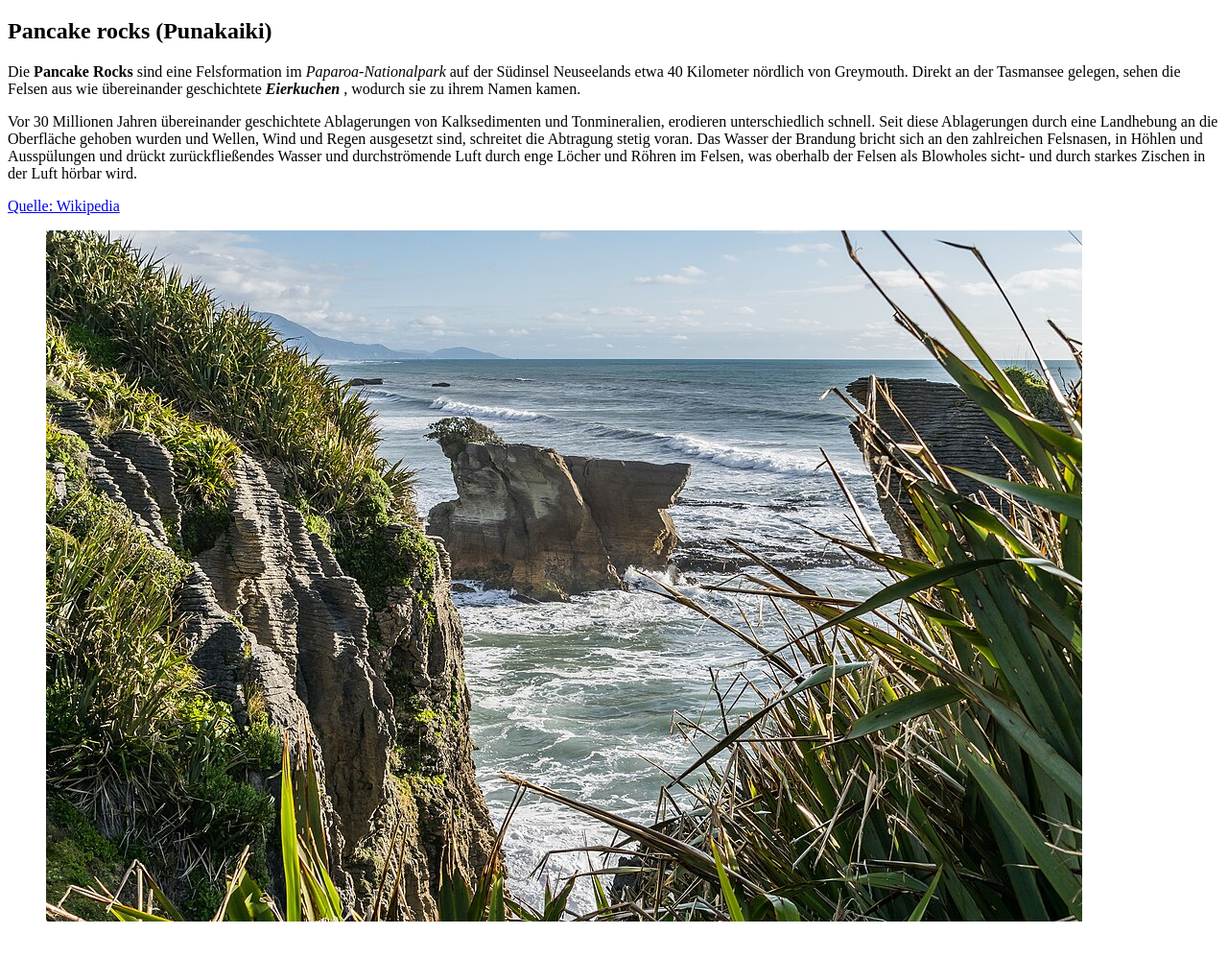
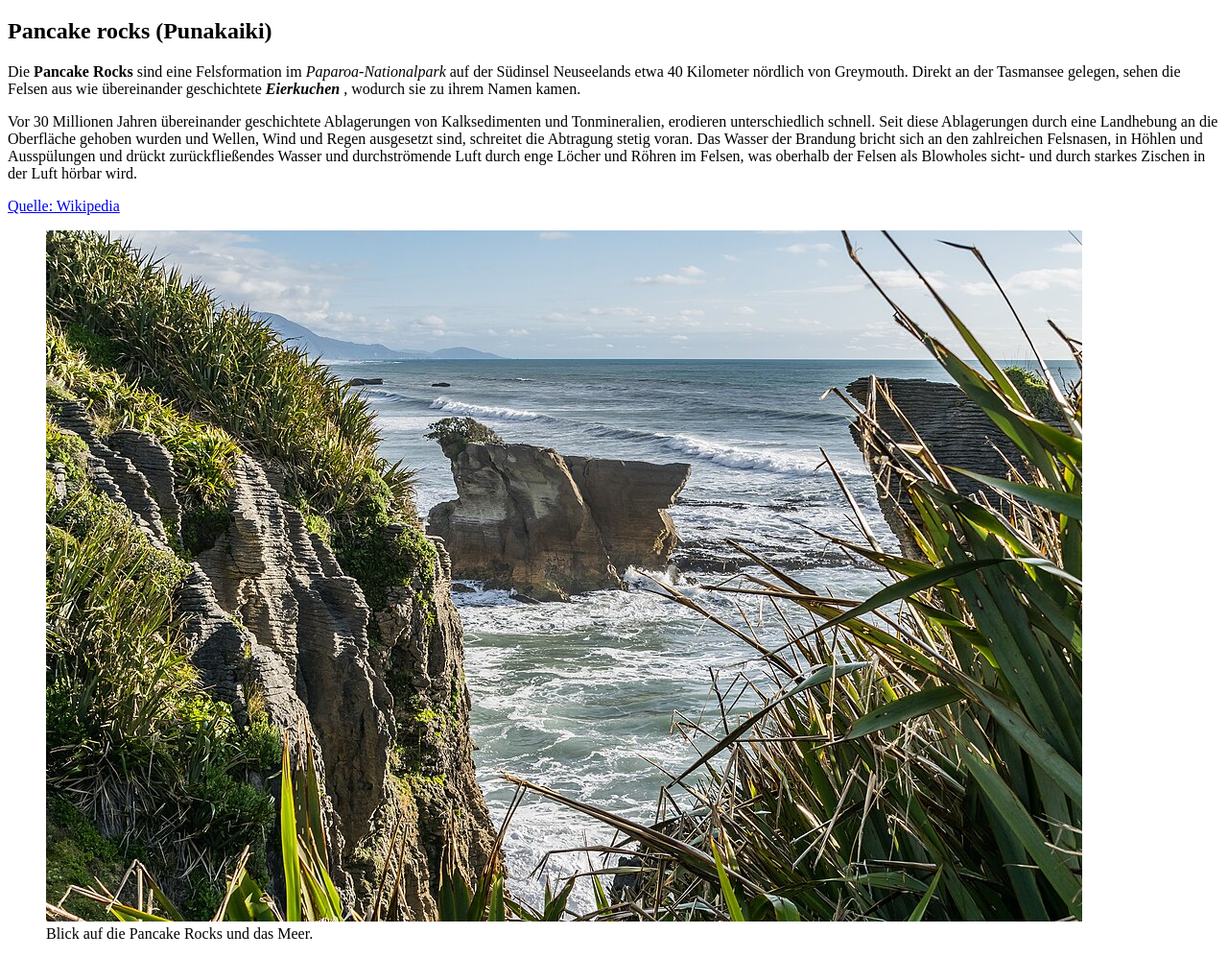
Before and after one commit to johaschra/nz, a plain HTML site: page index.html in a window 1280 px wide. Shown: the part 61-1059 px from the top of the page at 96% size. Drawn offline with Linux system fonts and the light colour scheme.

Commit message:
bildunterschrift

```diff
--- a/index.html
+++ b/index.html
@@ -26,7 +26,10 @@
 
     <figure>
         <img src="images/attraction.jpg" alt="Pancake Rocks">
+        <figcaption>Blick auf die Pancake Rocks und das Meer.</figcaption>
     </figure>
+    <!--Das ist ein Kommentar-->
+    <!-- https://commons.wikimedia.org/wiki/Category:Pancake_Rocks?uselang=de#/media/File:Pancake_Rocks_01.jpg-->
 </body>
 
 </html>
```
